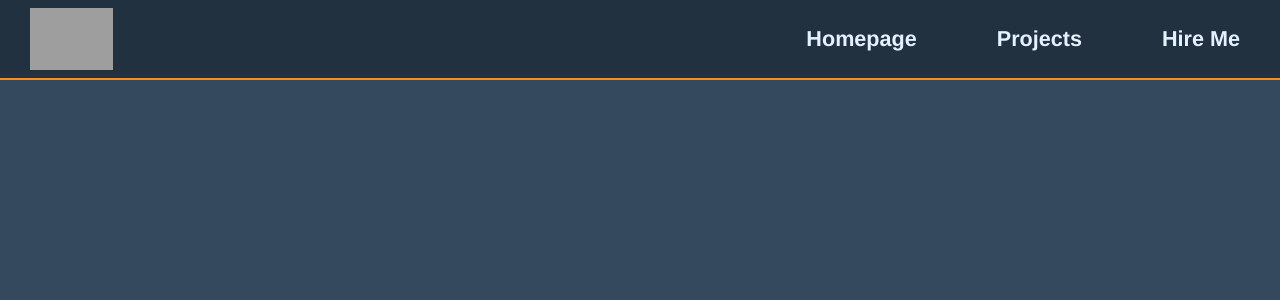
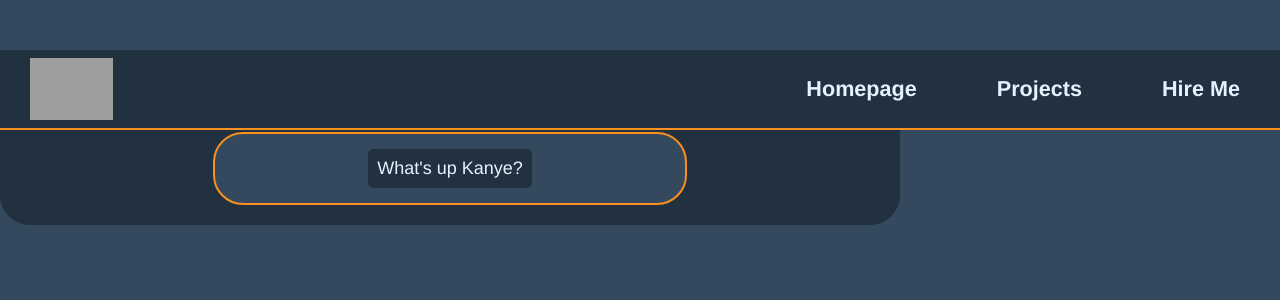
Before and after one commit to Windowsnipz/Random-Quote-Machine, a React (Create React App) app: page / in a window 1280 px wide. Shown: the top 300 px of the page. Built offline with nearby package versions, Linux system fonts and the light colour scheme; grey boxes are pictures that could not be loaded.

Commit message:
having trouble withe the styling while adding Quote componenent

```diff
--- a/src/App.js
+++ b/src/App.js
@@ -1,12 +1,13 @@
 import logo from './logo.svg';
 import './App.css';
 import Navbar from './Navbar';
+import Quote from './Quote';
 
 function App() {
   return (
     <div className="App">
       <Navbar />
-
+      <Quote />
     </div>
   );
 }
--- /dev/null
+++ b/src/Quote.js
@@ -0,0 +1,25 @@
+import { Component } from "react"
+
+class Quote extends Component {
+
+    state = {
+        quote: '',
+        author: ''
+    }
+
+
+
+    render() {
+        return (
+            <div class="section">
+            <h1>Generate a random quote from Kanye West!</h1>
+            <div id="input-wrapper">
+                  <button id="quote-btn">What's up Kanye?</button>
+            </div>
+        </div>
+        );
+    }
+}
+
+
+export default Quote;
--- a/src/index.css
+++ b/src/index.css
@@ -1,8 +1,4 @@
 body {
-  margin: 0;
-  font-family: -apple-system, BlinkMacSystemFont, 'Segoe UI', 'Roboto', 'Oxygen',
-    'Ubuntu', 'Cantarell', 'Fira Sans', 'Droid Sans', 'Helvetica Neue',
-    sans-serif;
   -webkit-font-smoothing: antialiased;
   -moz-osx-font-smoothing: grayscale;
 }
```
